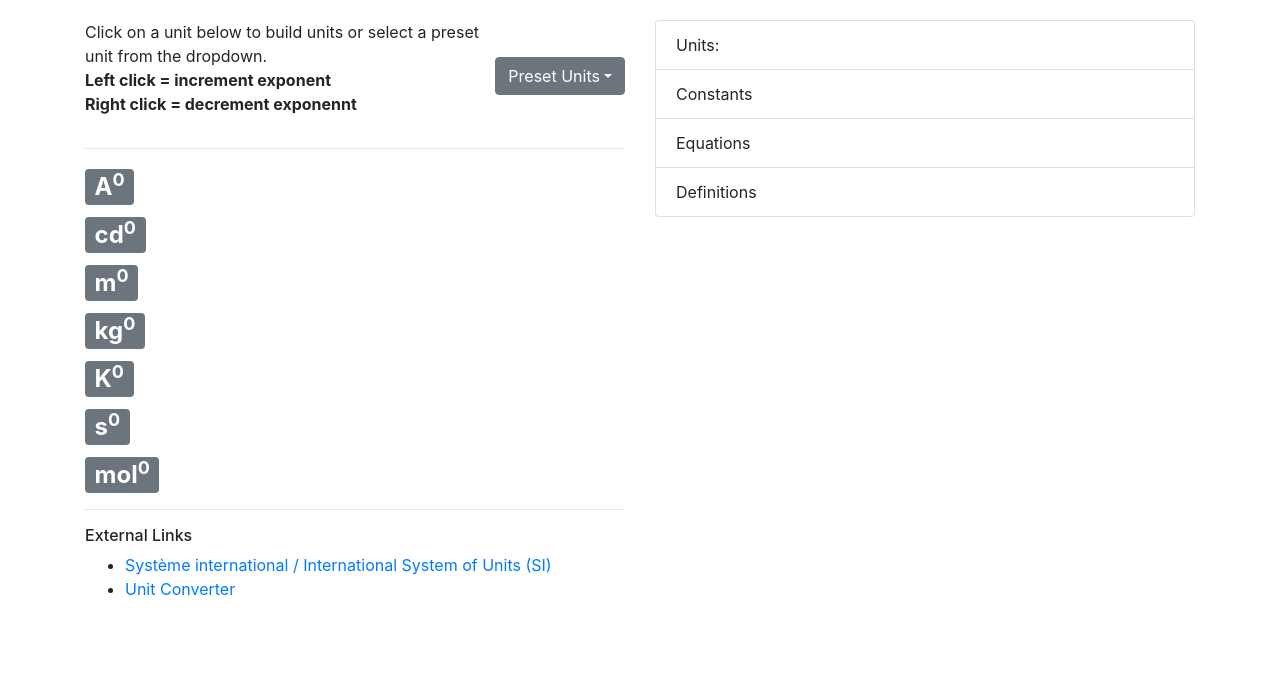
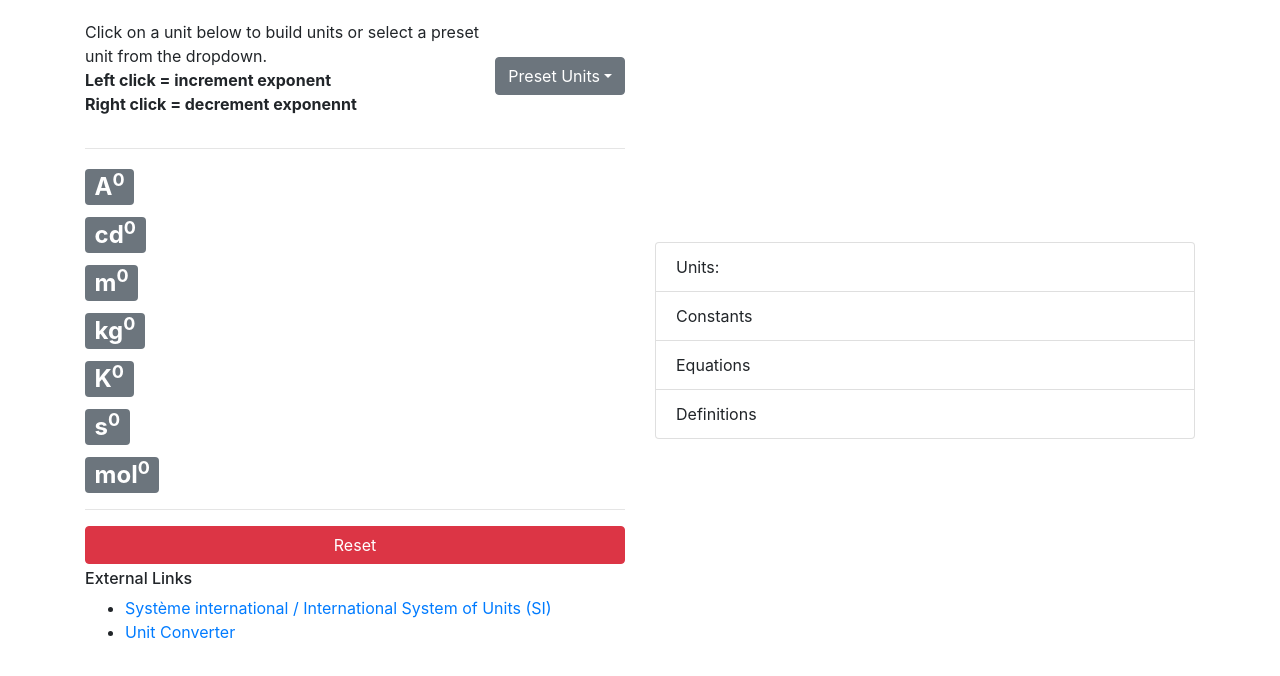
Before and after one commit to Dhvani35729/Handbook-of-Modern-Sensors, a React (Create React App) app in the folder Chapter_1/building/units-sandbox/: page / in a window 1280 px wide. Shown: the top 676 px of the page. Built offline with nearby package versions, Linux system fonts and the light colour scheme.

Commit message:
add reset button

```diff
--- a/Chapter_1/building/units-sandbox/src/App.css
+++ b/Chapter_1/building/units-sandbox/src/App.css
@@ -9,6 +9,9 @@
 
 .displayContainer {
   margin-top: 20px;
+  display: flex;
+  align-items: center;
+  width: 100%;
 }
 
 .buildHeader {
@@ -39,3 +42,11 @@
 .childDisplayGroup {
   margin-top: 5px;
 }
+
+.displayCard {
+  width: 100%;
+}
+
+.footerLinks {
+  margin-top: 5px;
+}
--- a/Chapter_1/building/units-sandbox/src/App.js
+++ b/Chapter_1/building/units-sandbox/src/App.js
@@ -10,8 +10,9 @@ import {
   Badge,
   ListGroup,
   ListGroupItem,
+  Button,
 } from 'reactstrap';
-import {baseUnits, derivedUnits, constants} from './data';
+import {baseUnits, derivedUnits, constants, emptyUnits} from './data';
 import {strEqual} from './utilities';
 import './App.css';
 
@@ -21,15 +22,7 @@ function App () {
   );
   const [currentUnit, setCurrentUnit] = useState ('');
 
-  const [exponents, setExponents] = useState ({
-    A: 0,
-    cd: 0,
-    m: 0,
-    kg: 0,
-    K: 0,
-    s: 0,
-    mol: 0,
-  });
+  const [exponents, setExponents] = useState (emptyUnits);
 
   function appendUnit (e, unit) {
     const newExponents = JSON.parse (JSON.stringify (exponents));
@@ -79,6 +72,11 @@ function App () {
       }
     });
     return unitsStr;
+  }
+
+  function resetExponents(){
+    setExponents(emptyUnits);
+    setCurrentUnit('');
   }
 
   return (
@@ -154,7 +152,8 @@ function App () {
           </div>
           <hr />
           <div className="buildFooter">
-            <h6>External Links</h6>
+          <Button color="danger" onClick={resetExponents}>Reset</Button>
+            <h6 className="footerLinks">External Links</h6>
             <ul>
               <li>
                 <a
@@ -178,7 +177,7 @@ function App () {
           </div>
         </Col>
         <Col md="6" className="displayContainer">
-          <ListGroup>
+          <ListGroup className="displayCard">
             <ListGroupItem>
               Units: <br />
               <b>{unitsToString (exponents).map(comp => comp)}</b>
--- a/Chapter_1/building/units-sandbox/src/data.js
+++ b/Chapter_1/building/units-sandbox/src/data.js
@@ -1,4 +1,14 @@
 import React from 'react';
+
+const emptyUnits = {
+  A: 0,
+  cd: 0,
+  m: 0,
+  kg: 0,
+  K: 0,
+  s: 0,
+  mol: 0,
+}
 
 const baseUnits = [
   {
@@ -345,4 +355,4 @@ const constants = [
   },
 ];
 
-export {baseUnits, derivedUnits, constants};
+export {emptyUnits, baseUnits, derivedUnits, constants};
```
